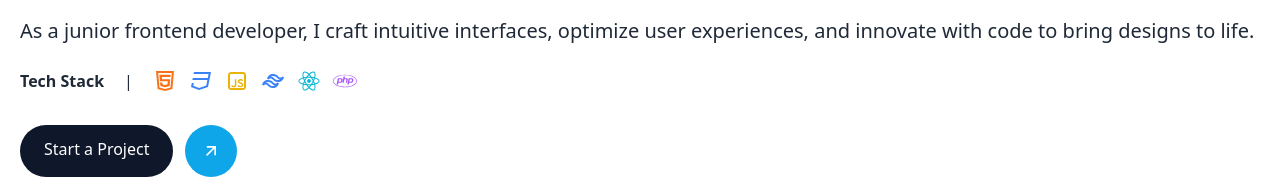
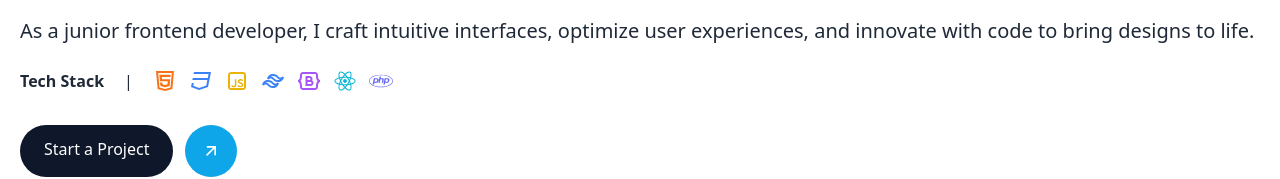
Before and after one commit to BrandonBlkk/my-portfolio, a React (Create React App) app: page / in a window 1280 px wide. Shown: the part 295-474 px from the top of the page. Built offline with nearby package versions, Linux system fonts and the light colour scheme; the HTML template or start-up script is replaced by a standard one.

Commit message:
Update tech stack

```diff
--- a/src/components/Hero.jsx
+++ b/src/components/Hero.jsx
@@ -1,5 +1,5 @@
 import React, { useEffect, useState } from 'react';
-import { RiCss3Line, RiHtml5Line, RiJavascriptLine, RiTailwindCssLine, RiArrowRightUpLine, RiMailDownloadLine, RiReactjsFill } from "react-icons/ri";
+import { RiCss3Line, RiHtml5Line, RiJavascriptLine, RiTailwindCssLine, RiBootstrapLine, RiArrowRightUpLine, RiMailDownloadLine, RiReactjsFill } from "react-icons/ri";
 import { FaPhp } from "react-icons/fa6";
 import { items } from '../constants';
 
@@ -16,13 +16,15 @@ const Hero = () => {
         <div className="relative overflow-hidden">
             {/* Moving background icons */}
             <div className="absolute inset-0 z-0">
-                <div className="moving-icon absolute"><RiHtml5Line size={48} className="text-orange-500 opacity-0 dark:opacity-15"/></div>
-                <div className="moving-icon absolute"><RiCss3Line size={48} className="text-blue-500 opacity-0 dark:opacity-15"/></div>
-                <div className="moving-icon absolute"><RiJavascriptLine size={48} className="text-yellow-500 opacity-0 dark:opacity-15"/></div>
-                <div className="moving-icon absolute"><RiTailwindCssLine size={48} className="text-blue-500 opacity-0 dark:opacity-15"/></div>
-                <div className="moving-icon absolute"><RiReactjsFill size={48} className="text-cyan-500 opacity-0 dark:opacity-15"/></div>
-                <div className="moving-icon absolute"><FaPhp size={48} className="text-purple-500 opacity-0 dark:opacity-15"/></div>
+                <div className="moving-icon absolute"><RiHtml5Line size={48} className="text-orange-500 opacity-0 dark:opacity-15" /></div>
+                <div className="moving-icon absolute"><RiCss3Line size={48} className="text-blue-500 opacity-0 dark:opacity-15" /></div>
+                <div className="moving-icon absolute"><RiJavascriptLine size={48} className="text-yellow-500 opacity-0 dark:opacity-15" /></div>
+                <div className="moving-icon absolute"><RiTailwindCssLine size={48} className="text-blue-500 opacity-0 dark:opacity-15" /></div>
+                <div className="moving-icon absolute"><RiReactjsFill size={48} className="text-cyan-500 opacity-0 dark:opacity-15" /></div>
+                <div className="moving-icon absolute"><FaPhp size={48} className="text-indigo-500 opacity-0 dark:opacity-15" /></div>
+                <div className="moving-icon absolute"><RiBootstrapLine size={48} className="text-purple-500 opacity-0 dark:opacity-15" /></div>
             </div>
+
 
             {/* Rest of the Hero component */}
             <div className="relative z-10">
@@ -38,12 +40,27 @@ const Hero = () => {
                             <h1 className="font-semibold">Tech Stack</h1>
                             <span>|</span>
                             <div className="flex items-center flex-wrap gap-3 select-none cursor-pointer">
-                                <RiHtml5Line size={24} className='text-orange-500' />
-                                <RiCss3Line size={24} className='text-blue-500' />
-                                <RiJavascriptLine size={24} className="text-yellow-500"/>
-                                <RiTailwindCssLine size={24} className="text-blue-500"/>
-                                <RiReactjsFill size={24} className='text-cyan-500'/>
-                                <FaPhp size={24} className='text-purple-500'/>
+                                <div className="tooltip" data-tip="57.62% used">
+                                    <RiHtml5Line size={24} className='text-orange-500' />
+                                </div>
+                                <div className="tooltip" data-tip="6.38% used">
+                                    <RiCss3Line size={24} className='text-blue-500' />
+                                </div>
+                                <div className="tooltip" data-tip="3.77% used">
+                                    <RiJavascriptLine size={24} className="text-yellow-500"/>
+                                </div>
+                                <div className="tooltip" data-tip="30.45% used">
+                                    <RiTailwindCssLine size={24} className="text-blue-500"/>
+                                </div>
+                                <div className="tooltip" data-tip="0% used">
+                                    <RiBootstrapLine size={24} className="text-purple-500"/>
+                                </div>
+                                <div className="tooltip" data-tip="3.77% used">
+                                    <RiReactjsFill size={24} className='text-cyan-500'/>
+                                </div>
+                                <div className="tooltip" data-tip="31.89% used">
+                                    <FaPhp size={24} className='text-indigo-500'/>
+                                </div>
                             </div>
                         </div>
                         <div className="flex gap-3">
--- a/src/styles/index.css
+++ b/src/styles/index.css
@@ -5,23 +5,6 @@
 html {
   scroll-behavior: smooth;
 }
-
-/* *::-webkit-scrollbar {
-  width: 5px;
-}
-
-*::-webkit-scrollbar-track {
-  background-color: #f1f1f1;
-}
-
-*::-webkit-scrollbar-thumb {
-  background-color: #4598d7;
-  border-radius: 4px;
-}
-
-*::-webkit-scrollbar-thumb:hover {
-  background-color: #555;
-} */
 
 ::selection {
   background-color: rgb(220, 220, 220);
@@ -73,3 +56,8 @@ html {
   bottom: 30%;
   left: 60%;
 }
+.moving-icon:nth-child(7) {
+  animation-duration: 17s;
+  top: 40%;
+  right: 50%;
+}
```
